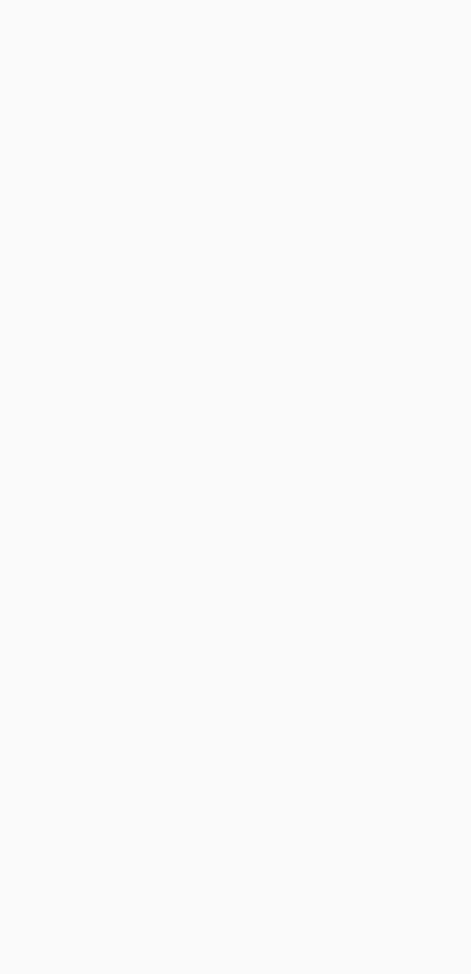
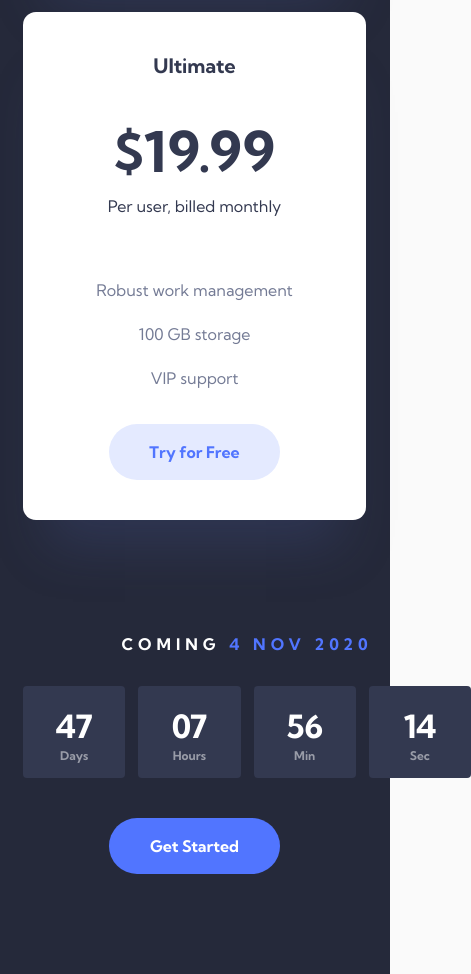
Before and after one commit to zuolizhu/officelite-coming-soon-frontendmentor, a Next.js app: page / in a window 390 px wide. Shown: the part 1940-2914 px from the top of the page, 471 px wide, since content can reach past the window. Before the commit the page ends 844 px from the top, so only its background shows below. Built offline with nearby package versions, Linux system fonts and the light colour scheme.

Commit message:
homepage static countdown, tablet styled

```diff
--- /dev/null
+++ b/components/home/HomeCountDown.js
@@ -0,0 +1,32 @@
+import React from 'react'
+import Link from 'next/link'
+
+export default function HomeCountDown({ isStatic }) {
+
+  return (
+    <section className="home-countdown">
+      <div className="container container--countdown">
+        <div className="countdown__info">
+          <p className="t-coming"><span className="t-white">Coming</span> <span className="t-blue">4 Nov 2020</span></p>
+          <div className="static-countdown">
+            <div className="static-countdown__card">
+              <span className="t-counter-number">47</span><br/><span className="t-counter-unit">Days</span>
+            </div>
+            <div className="static-countdown__card">
+              <span className="t-counter-number">07</span><br/><span className="t-counter-unit">Hours</span>
+            </div>
+            <div className="static-countdown__card">
+              <span className="t-counter-number">56</span><br/><span className="t-counter-unit">Min</span>
+            </div>
+            <div className="static-countdown__card">
+              <span className="t-counter-number">14</span><br/><span className="t-counter-unit">Sec</span>
+            </div>
+          </div>
+        </div>
+        <Link href="/signup">
+          <a className="btn btn--blue">Get Started</a>
+        </Link>
+      </div>
+    </section>
+  )
+}
--- /dev/null
+++ b/components/home/HomePlans.js
@@ -0,0 +1,58 @@
+import React from 'react'
+import Link from 'next/link'
+
+export default function HomePlans() {
+  return (
+    <section className="home-plans">
+      <div className="container container--home-plans">
+        <div className="plans">
+          <div className="plan plan--white">
+            <div className="plan__heading">
+              <h2 className="plan__type t-h2">Basic</h2>
+              <p className="plan__price t-price">Free</p>
+              <p className="plan__billed t-body2">Up to 5 users for free</p>
+            </div>
+            <div className="plan__features t-body2">
+              <p>Basic document collaboration</p>
+              <p>2 GB storage</p>
+              <p>Great security and support</p>
+            </div>
+            <Link href="/signup">
+              <a className="btn btn--light-blue plan__cta-btn">Try for Free</a>
+            </Link>
+          </div>
+          <div className="plan plan--blue">
+            <div className="plan__heading">
+              <h2 className="plan__type t-h2">Pro</h2>
+              <p className="plan__price t-price">$9.99</p>
+              <p className="plan__billed t-body2">Per user, billed monthly</p>
+            </div>
+            <div className="plan__features t-body2">
+              <p>All essential integrations</p>
+              <p>50 GB storage</p>
+              <p>More control and insights</p>
+            </div>
+            <Link href="/signup">
+              <a className="btn btn--white plan__cta-btn">Try for Free</a>
+            </Link>
+          </div>
+          <div className="plan plan--white">
+            <div className="plan__heading">
+              <h2 className="plan__type t-h2">Ultimate</h2>
+              <p className="plan__price t-price">$19.99</p>
+              <p className="plan__billed t-body2">Per user, billed monthly</p>
+            </div>
+            <div className="plan__features t-body2">
+              <p>Robust work management</p>
+              <p>100 GB storage</p>
+              <p>VIP support</p>
+            </div>
+            <Link href="/signup">
+              <a className="btn btn--light-blue plan__cta-btn">Try for Free</a>
+            </Link>
+          </div>
+        </div>
+      </div>
+    </section>
+  )
+}
--- a/pages/index.js
+++ b/pages/index.js
@@ -1,10 +1,14 @@
 import Layout from '../components/Layout'
 import HomeHero from '../components/home/HomeHero'
+import HomePlans from '../components/home/HomePlans'
+import HomeCountDown from '../components/home/HomeCountDown'
 
 export default function Home() {
   return (
     <Layout>
       <HomeHero />
+      <HomePlans />
+      <HomeCountDown isStatic={true} />
     </Layout>
   )
 }
--- a/styles/base/_typography.scss
+++ b/styles/base/_typography.scss
@@ -1,12 +1,21 @@
 .t-regular {
   font-weight: var(--weight-regular);
 }
+
 .t-bold {
   font-weight: var(--weight-bold);
 }
 
 .t-light-gray {
   color: var(--color-light-gray);
+}
+
+.t-blue {
+  color: var(--color-blue);
+}
+
+.t-white {
+  color: var(--color-white);
 }
 
 .t-h1 {
@@ -31,18 +40,21 @@
     line-height: 2.8rem;
   }
 }
+
 .t-h2 {
   font-size: 2rem;
   letter-spacing: 0;
   line-height: 2.8rem;
   font-weight: var(--weight-bold);
 }
+
 .t-body2 {
   font-size: 1.6rem;
   letter-spacing: 0;
   line-height: 2.8rem;
   font-weight: var(--weight-regular);
 }
+
 .t-h3 {
   font-size: 1.6rem;
   line-height: 4.8rem;
@@ -50,3 +62,47 @@
   text-transform: uppercase;
   font-weight: var(--weight-bold);
 }
+
+.t-price {
+  letter-spacing: 0;
+  font-size: 5.6rem;
+  line-height: 6.4rem;
+  font-weight: var(--weight-bold);
+}
+
+.t-coming {
+  font-size: 1.6rem;
+  letter-spacing: 5px;
+  line-height: 4.8rem;
+  text-transform: uppercase;
+  font-weight: var(--weight-bold);
+}
+
+.t-counter-number {
+  font-size: 3.2rem;
+  letter-spacing: 0;
+  line-height: 4.8rem;
+  display: inline-block;
+  margin-bottom: -.8rem;
+  color: var(--color-white);
+  font-weight: var(--weight-bold);
+  @media (min-width: 496px) {
+    display: block;
+    margin-bottom: 0;
+    font-size: 5.6rem;
+    line-height: 4.8rem;
+  }
+}
+
+.t-counter-unit {
+  opacity: .50;
+  font-size: 1.2rem;
+  letter-spacing: 0;
+  line-height: 2.8rem;
+  color: var(--color-white);
+  font-weight: var(--weight-bold);
+  @media (min-width: 496px) {
+    display: block;
+    font-size: 1.6rem;
+  }
+}
--- a/styles/pages/_home.scss
+++ b/styles/pages/_home.scss
@@ -57,3 +57,178 @@
     }
   }
 }
+
+.home-plans {
+  margin-top: 10rem;
+  position: relative;
+  padding-left: 2.3rem;
+  padding-right: 2.4rem;
+  @media (min-width: 768px) {
+    margin-top: 14rem;
+    padding-right: 4rem;
+    padding-left: 3.9rem;
+  }
+
+  &::before {
+    top: 0;
+    left: 0;
+    width: 100%;
+    height: 50%;
+    content: '';
+    z-index: 1;
+    position: absolute;
+    background-color: var(--bg);
+  }
+  &::after {
+    left: 0;
+    bottom: 0;
+    width: 100%;
+    height: 50%;
+    content: '';
+    z-index: -1;
+    position: absolute;
+    background-color: var(--color-black);
+  }
+
+  // cover the counter background
+  .container--home-plans {
+    z-index: 10;
+    position: relative;
+  }
+
+  .plans {
+    display: grid;
+    row-gap: 3.2rem;
+    @media (min-width: 768px) {
+      margin: 0 auto;
+      row-gap: 2.4rem;
+      max-width: 70rem;
+    }
+
+    .plan {
+      padding: 4rem 0;
+      text-align: center;
+      border-radius: 1.3rem;
+      box-shadow: 0 5rem 5rem -2.5rem rgba(75,92,154,0.25);
+      @media (min-width: 768px) {
+        display: grid;
+        padding: 4.8rem;
+        text-align: left;
+        grid-template-columns: repeat(2, 1fr);
+      }
+
+      // two colors of plan card
+      &--white {
+        background-color: var(--color-white);
+        .plan__features {
+          color: var(--color-light-gray);
+        }
+      }
+      &--blue {
+        color: var(--color-white);
+        background-repeat: no-repeat;
+        background-color: var(--color-blue);
+        background-position: top 102% center;
+        background-image: url(../../public/assets/home/bg-pattern-pricing.svg);
+        .plan__features {
+          opacity: .75;
+        }
+      }
+
+      // basic, pro, ultimate
+      &__type {
+        margin-bottom: 4rem;
+        @media (min-width: 768px) {
+          margin-bottom: 1.6rem;
+        }
+      }
+      &__price {
+        margin-bottom: .8rem;
+        @media (min-width: 768px) {
+          margin-bottom: .4rem;
+        }
+      }
+      &__features {
+        margin-top: 5.6rem;
+        margin-bottom: 3.2rem;
+        @media (min-width: 768px) {
+          grid-row: 1/3;
+          margin-top: 0;
+          margin-bottom: 0;
+          grid-column: 2/3;
+          align-self: center;
+        }
+
+        & > p:not(:last-of-type) {
+          margin-bottom: 1.6rem;
+        }
+      }
+      &__heading {
+        @media (min-width: 768px) {
+          grid-row: 1/2;
+          grid-column: 1/2;
+          margin-bottom: 2.4rem;
+        }
+      }
+      &__cta-btn {
+        @media (min-width: 768px) {
+          grid-row: 2/3;
+          grid-column: 1/2;
+        }
+      }
+    }
+  }
+}
+
+.home-countdown {
+  text-align: center;
+  padding-top: 10rem;
+  padding-left: 2.3rem;
+  padding-right: 2.4rem;
+  padding-bottom: 10rem;
+  background-color: var(--color-black);
+  @media (min-width: 1024px) {
+    text-align: left;
+  }
+
+  .container--countdown {
+    @media (min-width: 1024px) {
+      display: flex;
+      align-items: center;
+      justify-content: space-between;
+    }
+  }
+
+  .countdown__info {
+    width: 44.8rem;
+  }
+
+  .static-countdown {
+    display: grid;
+    column-gap: 1.3rem;
+    max-width: 44.8rem;
+    margin: 1.8rem auto 4rem;
+    grid-template-columns: repeat(4, 1fr);
+    @media (min-width: 496px) {
+      column-gap: 1.6rem;
+      margin: .8rem auto 4.8rem;
+    }
+    @media (min-width: 1024px) {
+      margin: 0;
+    }
+
+    &__card {
+      text-align: center;
+      border-radius: .4rem;
+      padding: 1.6rem 0 .8rem;
+      background-color: var(--color-dark-gray);
+      @media (min-width: 496px) {
+        display: flex;
+        height: 12.8rem;
+        flex-direction: column;
+        justify-content: center;
+        padding: 1.5rem 0 1.6rem;
+      }
+    }
+  }
+}
```
Also changed, not shown: components/Footer.js (deleted, +0 -9 lines).
